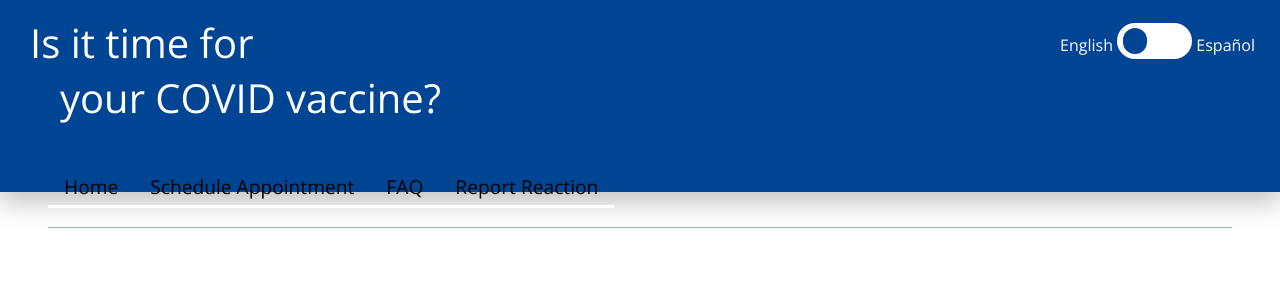
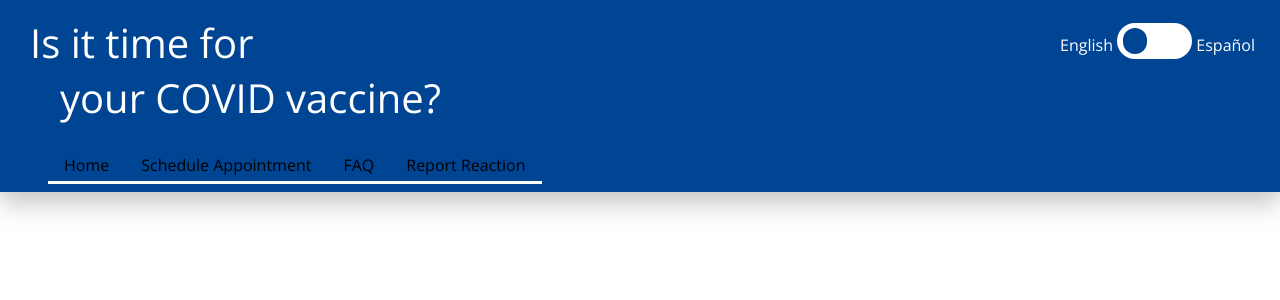
Before and after one commit to dxm6029/vacciNation, a React (Create React App) app in the folder frontend/mainapp/: page / in a window 1280 px wide. Shown: the top 300 px of the page. Built offline with nearby package versions, Linux system fonts and the light colour scheme.

Commit message:
vcn-fe-3: Began routing for the nav bar. Have a lot to figure out in regards to this.

```diff
--- a/frontend/mainapp/package.json
+++ b/frontend/mainapp/package.json
@@ -8,6 +8,7 @@
     "@testing-library/user-event": "^13.5.0",
     "react": "^17.0.2",
     "react-dom": "^17.0.2",
+    "react-router-dom": "^6.2.1",
     "react-scripts": "5.0.0",
     "web-vitals": "^2.1.3"
   },
--- a/frontend/mainapp/public/index.html
+++ b/frontend/mainapp/public/index.html
@@ -24,7 +24,7 @@
       work correctly both with client-side routing and a non-root public URL.
       Learn how to configure a non-root public URL by running `npm run build`.
     -->
-    <title>React App</title>
+    <title>COVID Vaccine</title>
   </head>
   <body>
     <noscript>You need to enable JavaScript to run this app.</noscript>
--- a/frontend/mainapp/src/App.js
+++ b/frontend/mainapp/src/App.js
@@ -1,36 +1,12 @@
 import './App.css';
-import ToggleSwitch from "./components/toggleSwitch";
-import NavBar from './components/navBar';
+import Home from './components/Home';
+import { BrowserRouter, Link, Switch, Route } from 'react-router-dom';
 
 function App() {
   return (
-    <div className="App">
-      <div className="header">
-        <div className="toggle">
-          <ToggleSwitch
-            leftLabel="English"
-            rightLabel="Español" />
-        </div>
+    <div>
+        <Home />
 
-        <div className="title">
-          Is it time for
-          <div className="line2">
-            your COVID vaccine?
-          </div>
-        </div>
-
-        <NavBar
-          links = {[
-            ["/app.js", "Home"],
-            ["/fakeURL.js", "Schedule Appointment"],
-            ["/fakeLink.js", "FAQ"],
-            ["/fakeLink.js", "Report Reaction"]
-
-          ]}
-        />
-
-
-      </div>
     </div>
   );
 }
--- /dev/null
+++ b/frontend/mainapp/src/components/Home.css
@@ -0,0 +1,34 @@
+@import url("https://fonts.googleapis.com/css?family=Open+Sans:400,600,300");
+
+* {
+  font-family:"Open Sans", sans-serif;
+}
+
+html, body {
+  height: 100%;
+  width: 100%;
+  margin: 0;
+}
+
+.header {
+  height: 24vh;
+  width: 100%;
+  background-color: #004494;
+  box-shadow: 0px 10px 25px rgba(0, 0, 0, 0.25);
+}
+
+.toggle {
+  position: absolute;
+  right: 10px;
+}
+
+.title {
+  color: white;
+  font-size: 2.5em;
+  padding: 15px;
+  margin-left: 15px;
+}
+
+.title .line2 {
+  margin-left: 30px;
+}
--- /dev/null
+++ b/frontend/mainapp/src/components/Home.js
@@ -0,0 +1,37 @@
+import './Home.css';
+import ToggleSwitch from "./toggleSwitch";
+import NavBar from './navBar';
+import GeneralHeader from './generalHeader';
+import { BrowserRouter, Link, Switch, Route } from 'react-router-dom';
+
+function Home() {
+  return (
+    <div className="App">
+      <div className="header">
+        <div className="toggle">
+          <ToggleSwitch
+            leftLabel="English"
+            rightLabel="Español" />
+        </div>
+
+        <div className="title">
+          Is it time for
+          <div className="line2">
+            your COVID vaccine?
+          </div>
+        </div>
+
+        <NavBar
+          links = {[
+            ["Home", "Home"],
+            ["Schedule", "Schedule Appointment"],
+            ["FAQ", "FAQ"],
+            ["Report", "Report Reaction"]
+          ]}
+        />
+      </div>
+    </div>
+  )
+}
+
+export default Home;
--- /dev/null
+++ b/frontend/mainapp/src/components/generalHeader.css
@@ -0,0 +1,12 @@
+@import url("https://fonts.googleapis.com/css?family=Open+Sans:400,600,300");
+
+* {
+  font-family:"Open Sans", sans-serif;
+}
+
+.headerGen {
+    height: 10vh;
+    width: 100%;
+    background-color: #004494;
+    box-shadow: 0px 10px 25px rgba(0, 0, 0, 0.25);
+}
--- /dev/null
+++ b/frontend/mainapp/src/components/generalHeader.js
@@ -0,0 +1,11 @@
+import './generalHeader.css';
+
+function GeneralHeader() {
+  return (
+    <div className="headerGen">
+
+    </div>
+  );
+}
+
+export default GeneralHeader;
--- a/frontend/mainapp/src/components/navBar.css
+++ b/frontend/mainapp/src/components/navBar.css
@@ -2,30 +2,21 @@
 
 .navBar {
     font-family:"Open Sans", sans-serif;
-    font-size: 1.2em;
+    font-size: 1em;
     margin: 0 48px;
     border-bottom: 1px solid rgba(0, 68, 148, 0.4);
 }
 
-.navBar ul {
-    list-style-type: none;
-    padding: 0;
+.link {
     overflow: hidden;
-}
-
-.navBar li {
     float: left;
-}
-
-.navBar li a {
-    display: block;
     color: black;
+    padding: 14px 16px 5px 16px;
     text-align: center;
-    padding: 14px 16px 5px 16px;
     text-decoration: none;
     border-bottom: 3px solid white;
 }
 
-.navBar li a:hover, .active {
+.link:hover, .active {
     border-bottom: 3px solid #004494;
 }
--- a/frontend/mainapp/src/components/navBar.js
+++ b/frontend/mainapp/src/components/navBar.js
@@ -1,15 +1,21 @@
 import './navBar.css';
+import { BrowserRouter, Link, Routes, Route } from 'react-router-dom';
+import Schedule from './schedule';
 
 function NavBar(props) {
+
   return (
     <div className="navBar">
-        <ul>
-            {props.links.map((link, index) => (
-                <li key={index}>
-                    <a href={link[0]} key={index}> {link[1]} </a>
-                </li>
-            ))}
-        </ul>
+        <BrowserRouter>
+          {props.links.map((link, index) => (
+              <Link to={link[0]} className="link">{link[1]}</Link>
+          ))}
+
+          <Routes>
+            <Route path="/Schedule" element={<Schedule />} />
+
+        </Routes>
+      </BrowserRouter>
     </div>
   );
 }
```
Also changed, not shown: frontend/mainapp/src/components/schedule.js (added), 1 other file (tests, documents, lock files or other folders).
